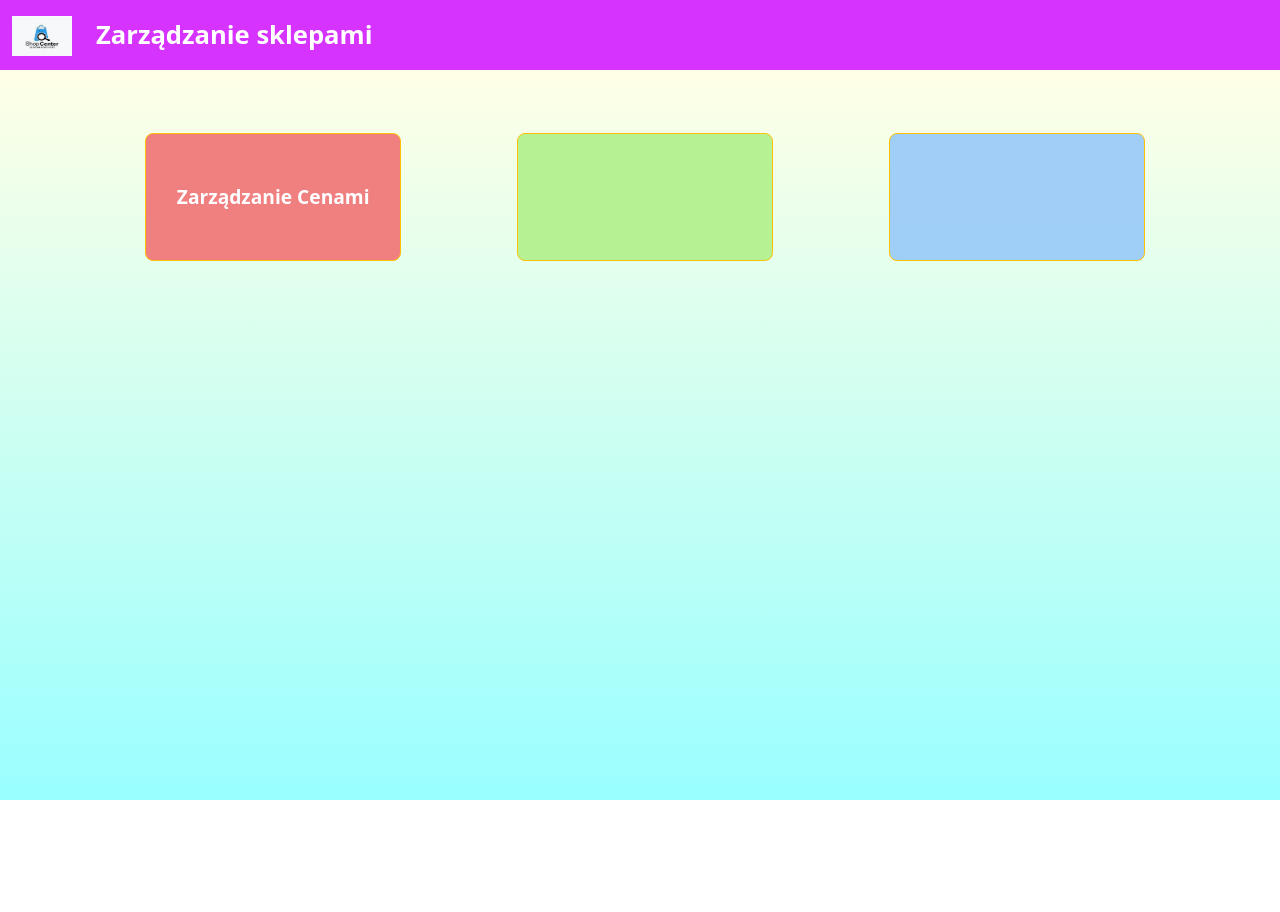
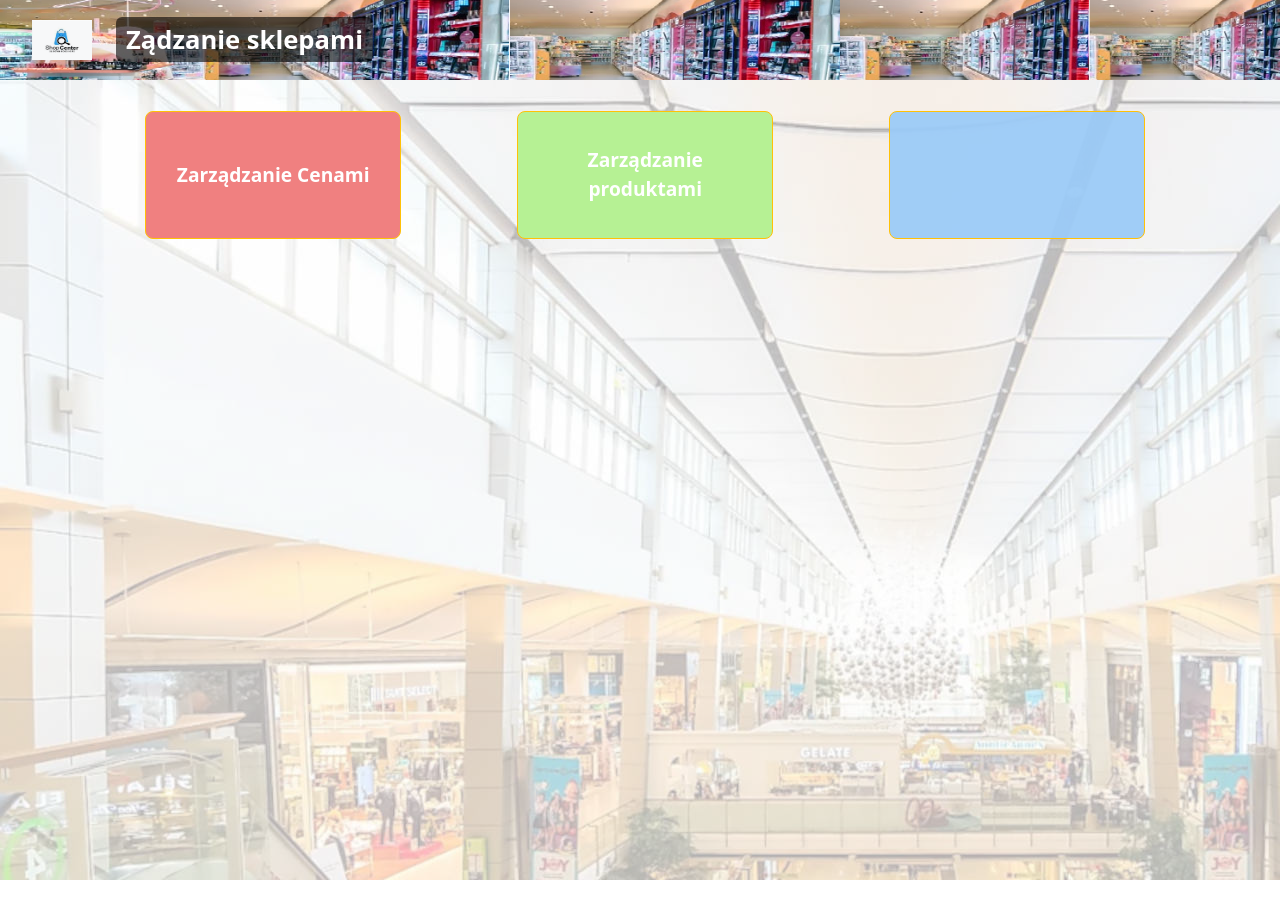
Before and after one commit to Bodo8/ShopManager, an Angular app: page / in a window 1280 px wide. Before the commit the page ends 800 px from the top, so only its background shows below. Built offline with nearby package versions, Linux system fonts and the light colour scheme.

Commit message:
Poprawione tło

```diff
--- a/src/app/app.component.css
+++ b/src/app/app.component.css
@@ -1,14 +1,50 @@
 .navbar {
-background-color: #d633ff;
+background-image: url('/assets/pasek_shop_manag.png');
+ background-size: cover;        /* dopasuj tło */
+  background-repeat: no-repeat;  /* nie powtarzaj */
+  height: 80px;                  /* przykładowa wysokość */
+  display: flex;
+  align-items: center;
+  padding: 0 20px;
 }
 
 #navbar-my-main .nav-link {
     font-size: clamp(0.9rem, 2vw, 1.8rem);
     color: white !important;
 }
+
 #page-content {
   min-height: calc(100vh - 70px);
-  background: linear-gradient(180deg, #ffffe6 0%, #99ffff 100%);
-  padding-top: 2rem;
   padding-bottom: 2rem;
+
 }
+
+.background-image {
+  position: relative;
+  min-height: 100vh; /* pełna wysokość ekranu */
+  display: flex;
+  flex-direction: column;
+  overflow: hidden; /* żeby pseudo-element nie wychodził poza kontener */
+  z-index: 0;
+  padding-left: 1%;
+  padding-right: 1%;
+}
+
+.background-image::before {
+  content: "";
+  position: absolute;
+  top: 0;
+  left: 0;
+  width: 100%;
+  height: 100%;
+  background-image: url('/assets/center-galery.jpg');
+  opacity: 0.3;
+  z-index: -1; /* tło za zawartością */
+}
+
+.navbar-title {
+  background: rgba(0, 0, 0, 0.6);
+  padding: 5px 10px;
+  border-radius: 6px;
+  color: white;
+}
--- a/src/app/app.component.html
+++ b/src/app/app.component.html
@@ -11,7 +11,8 @@
     <div class="collapse navbar-collapse" id="navbarNav">
       <ul class="navbar-nav">
         <li class="nav-item">
-          <a class="nav-link" aria-current="page" href="#"><strong>Zarządzanie sklepami</strong></a>
+          <a class="nav-link" aria-current="page" href="#">
+            <span class="navbar-title"><strong>Ządzanie sklepami</strong></span></a>
         </li>
       </ul>
     </div>
@@ -19,6 +20,8 @@
 </nav>
 <div>
   <main id="page-content">
+    <div class="background-image">
       <router-outlet></router-outlet>
+    </div>
   </main>
     </div>
--- a/src/app/environments/environment.ts
+++ b/src/app/environments/environment.ts
@@ -1,5 +1,5 @@
 export const environment = {
   production: true,
- // baseUrl: 'http://localhost:5138/api'
-  baseUrl: 'http://192.109.241.252:80/api'
+  baseUrl: 'http://localhost:5138/api'
+ // baseUrl: 'http://192.109.241.252:80/api'
 };
--- a/src/app/pages/home/home.component.html
+++ b/src/app/pages/home/home.component.html
@@ -13,7 +13,7 @@
         <div class="col">
           <div id="text-left-button" class="text-left">
             <button type="button" id="price-center-button" class="btn btn-warning">
-              <strong></strong>
+              <strong>Zarządzanie produktami</strong>
             </button>
           </div>
         </div>
```
Also changed, not shown: nginx/docker-compose.yml (deleted, +0 -72 lines), public/assets/center-galery.jpg (added), public/assets/pasek_shop_manag.png (added).
